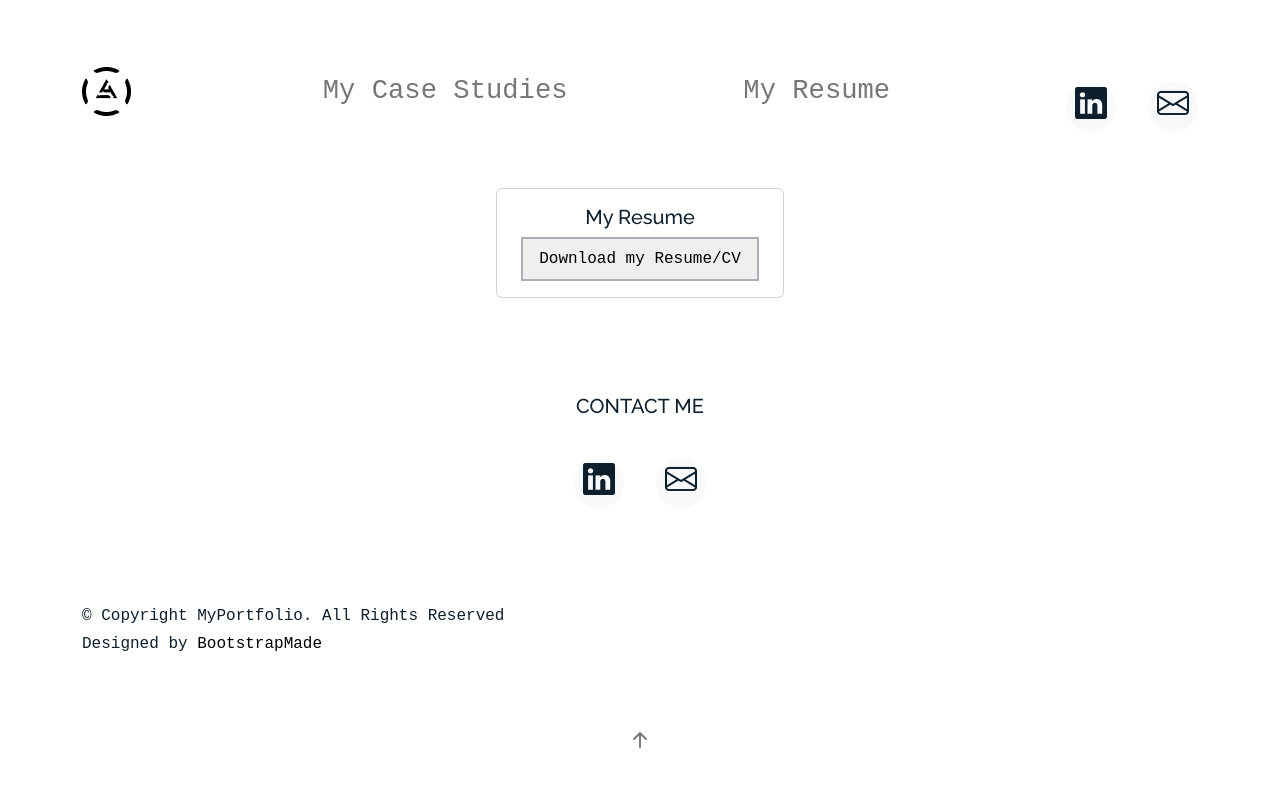
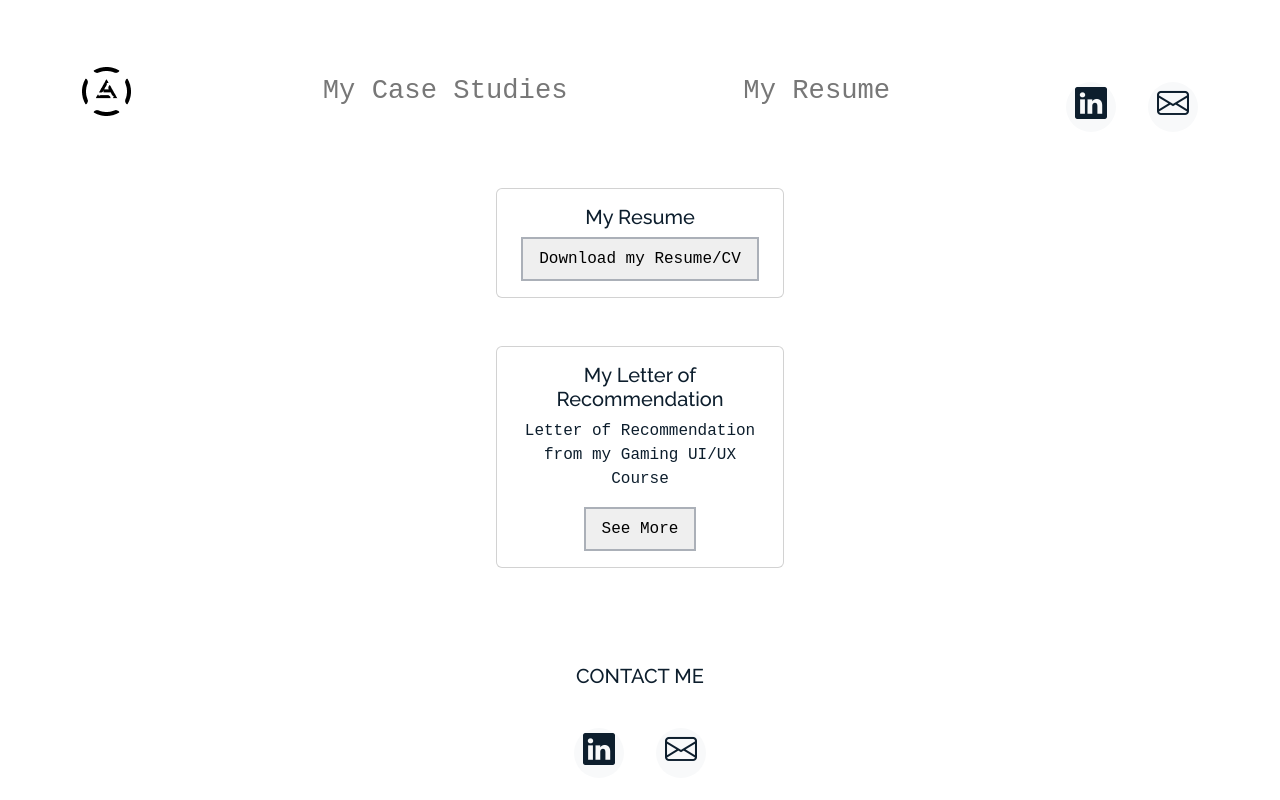
Before and after one commit to ana3nity/gaming-ux-portfolio, a plain HTML site: page resume-page.html in a window 1280 px wide. Shown: the top 800 px of the page. Drawn offline with Linux system fonts and the light colour scheme; a web font is replaced by a local one.

Commit message:
added letter of rec

```diff
--- a/resume-page.html
+++ b/resume-page.html
@@ -70,7 +70,17 @@
                 <img src="./assets/img/Resume/Gaming UX Full Resume 2023-2.png" alt="Resume Page 2" class="img-fluid">
                 <img src="./assets/img/Resume/Gaming UX Full Resume 2023-3.png" alt="Resume Page 3" class="img-fluid"> -->
               </div>
-
+              <div class="site-section pb-0">
+                <div class="container">
+                  <div class="row align-items-center">
+                    <div class="col-md-12 d-flex justify-content-center mt-5" data-aos="fade-up">
+                      <div class="card text-center" style="width: 18rem;">
+                        <div class="card-body">
+                          <h5 class="card-title">My Letter of Recommendation</h5>
+                          <p class="card-text">Letter of Recommendation from my Gaming UI/UX Course</p>
+                          <a href="./assets/pdf/Recommendation_Letter___Ana-Louise_Trinidad.pdf"><button>See More</button></a>
+                        </div>
+                      </div>
             </div>
           </div>
 
```
Also changed, not shown: 1 other file.
